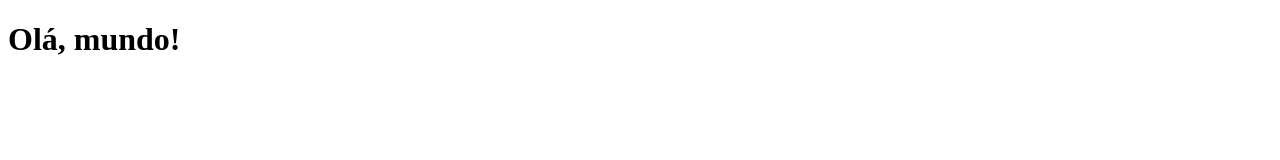
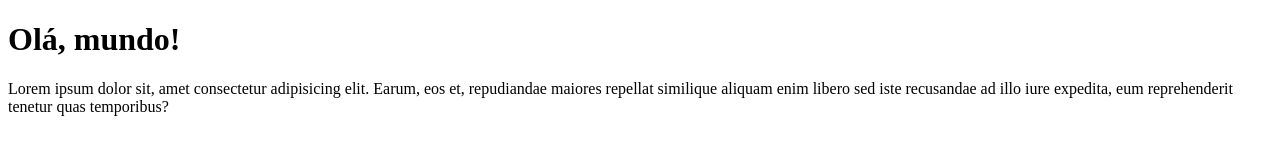
Before and after one commit to madsoneuflausino/repositorio-inicial, a plain HTML site: page site-exemplo/index.html in a window 1280 px wide. Drawn offline with Linux system fonts and the light colour scheme.

Commit message:
inseri um parágrafo no index.html

```diff
--- a/site-exemplo/index.html
+++ b/site-exemplo/index.html
@@ -7,5 +7,6 @@
 </head>
 <body>
     <h1>Olá, mundo!</h1>
+    <p>Lorem ipsum dolor sit, amet consectetur adipisicing elit. Earum, eos et, repudiandae maiores repellat similique aliquam enim libero sed iste recusandae ad illo iure expedita, eum reprehenderit tenetur quas temporibus?</p>
 </body>
 </html>
```
